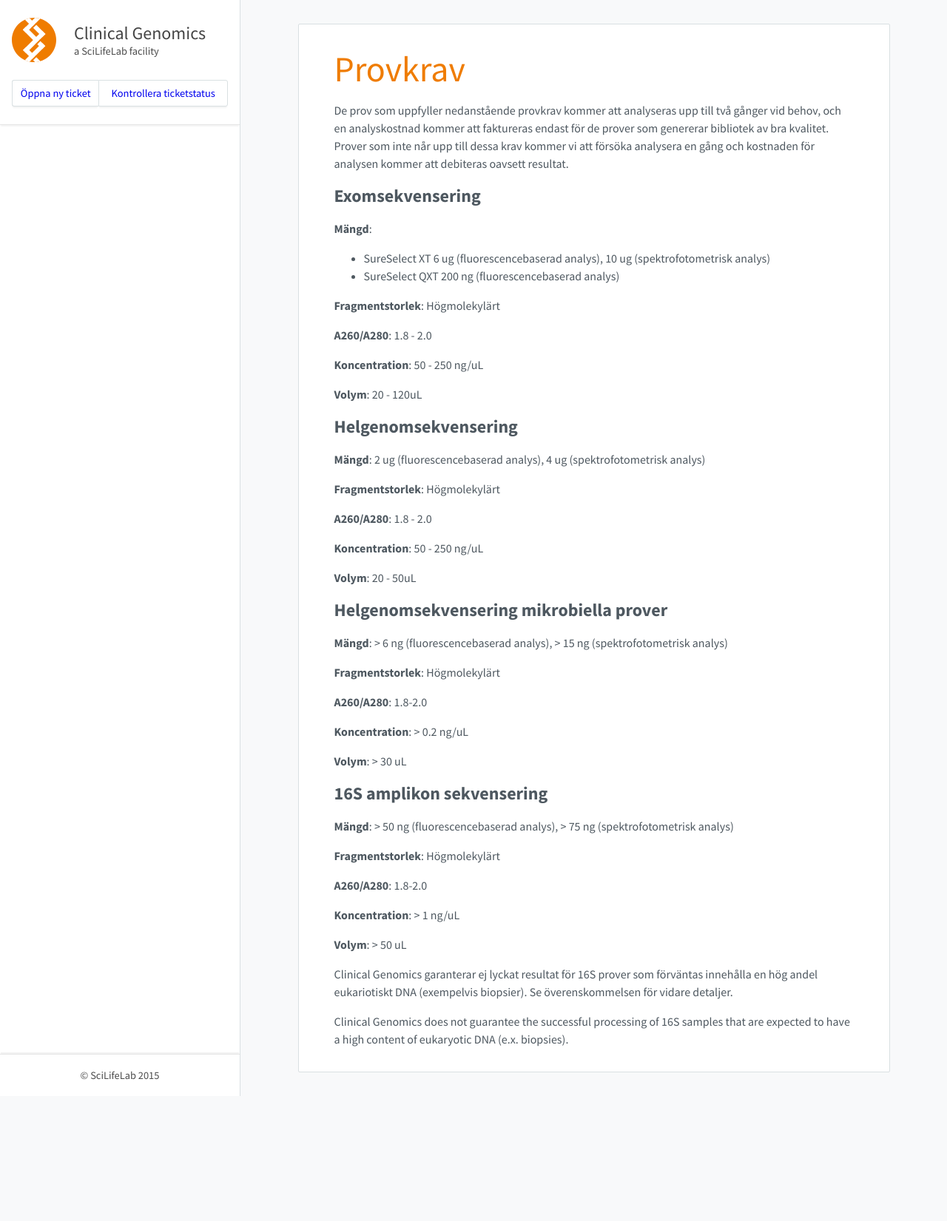
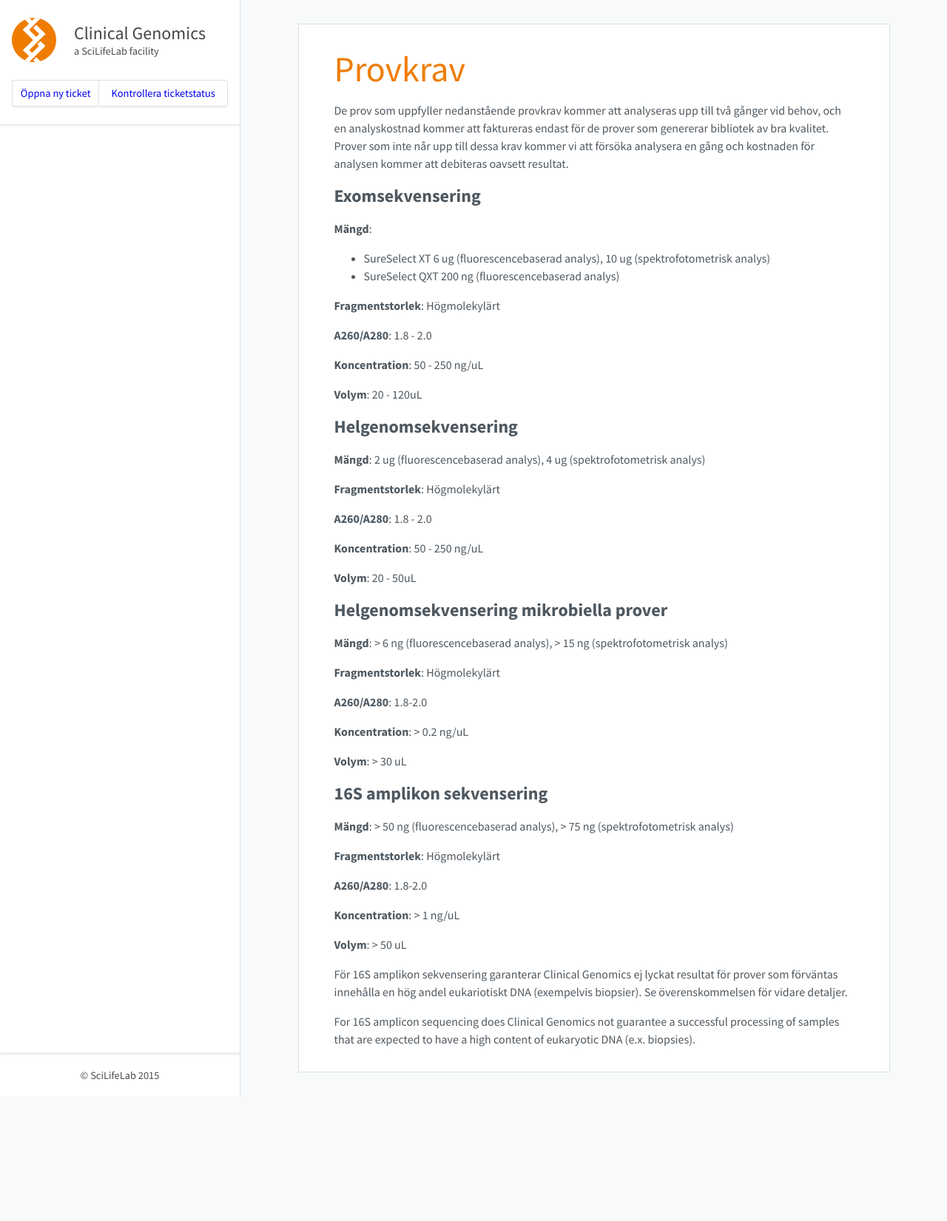
Before and after one commit to Clinical-Genomics/clinical-genomics.github.io, a Jekyll site: the page built from _pages/provkrav.md, in a window 1280 px wide. Shown: the whole page at 74% size. Built offline with Jekyll 4.4.1, drawn with Linux system fonts in a browser that asks for light colours; nearby versions of some CDN libraries.

Commit message:
Update provkrav.md

```diff
--- a/_pages/provkrav.md
+++ b/_pages/provkrav.md
@@ -54,6 +54,6 @@ De prov som uppfyller nedanstående provkrav kommer att analyseras upp till två
 
 **Volym**: > 50 uL
 
-Clinical Genomics garanterar ej lyckat resultat för 16S prover som förväntas innehålla en hög andel eukariotiskt DNA (exempelvis biopsier). Se överenskommelsen för vidare detaljer.
+För 16S amplikon sekvensering garanterar Clinical Genomics ej lyckat resultat för prover som förväntas innehålla en hög andel eukariotiskt DNA (exempelvis biopsier). Se överenskommelsen för vidare detaljer.
 
-Clinical Genomics does not guarantee the successful processing of 16S samples that are expected to have a high content of eukaryotic DNA (e.x. biopsies).
+For 16S amplicon sequencing does Clinical Genomics not guarantee a successful processing of samples that are expected to have a high content of eukaryotic DNA (e.x. biopsies).
```
